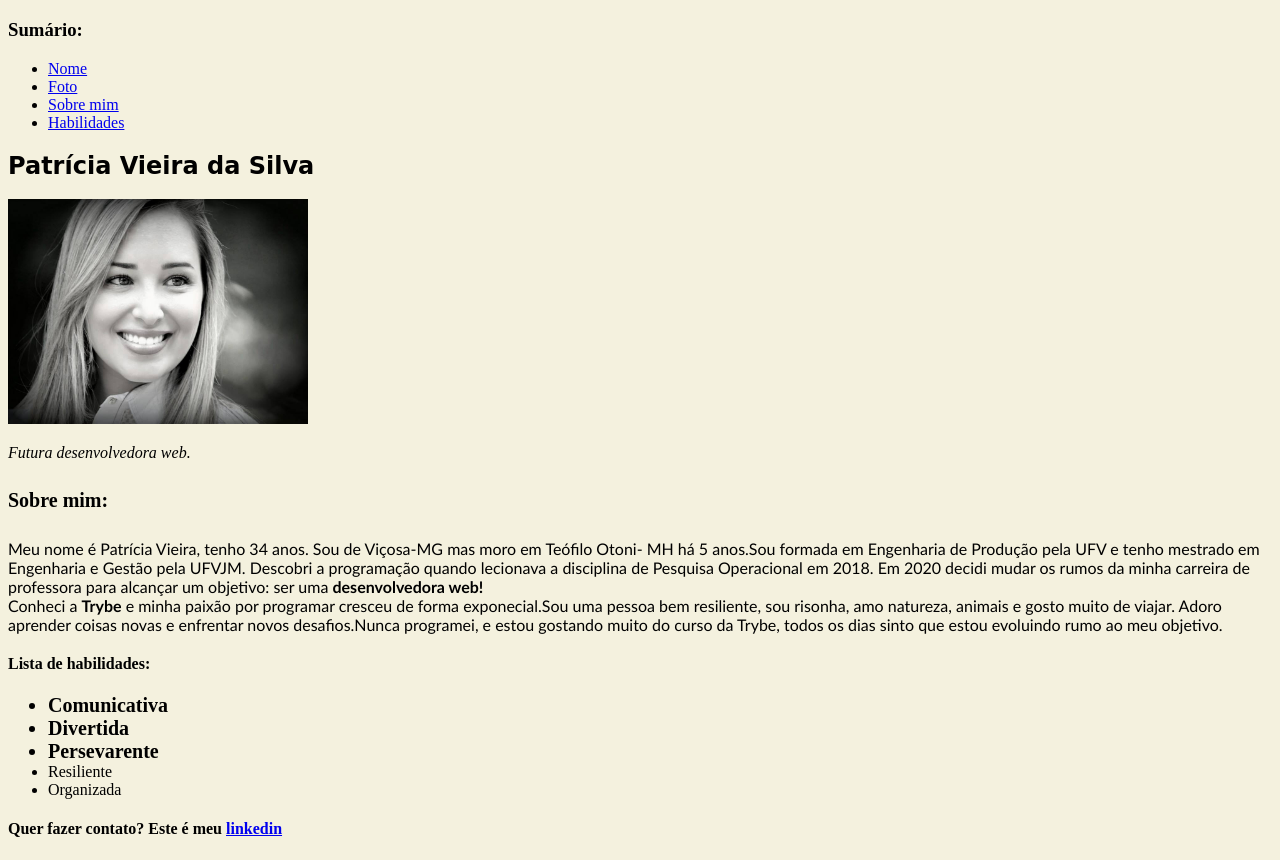
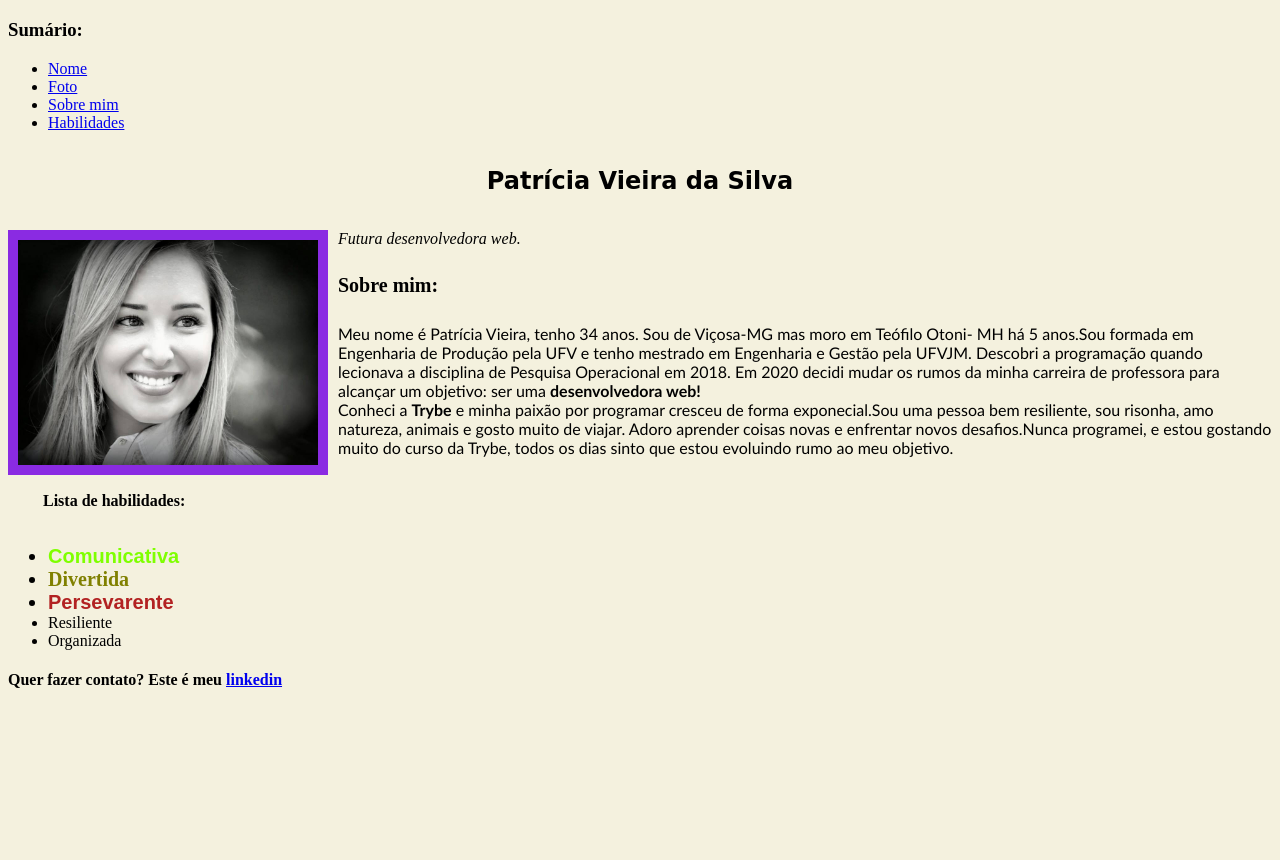
Before and after one commit to patriciavsilva/patriciavsilva.github.io, a plain HTML site: page index.html in a window 1280 px wide. Shown: the part 61-921 px from the top of the page. After the commit the page ends 800 px from the top, so only its background shows below. Drawn offline with Linux system fonts and the light colour scheme.

Commit message:
Portfolio atualizado

```diff
--- a/index.html
+++ b/index.html
@@ -1,24 +1,12 @@
 <!DOCTYPE html>
 <html lang="pt-br">
+
 <head>
   <meta charset="UTF-8">
   <title>HTML</title>
+  <link rel="stylesheet" href="style.css">
 </head>
-  <style>
-    h2 {
-      font-family:cursive;
-    }
-    .font-dif {
-      font-family:'Gill Sans', 'Gill Sans MT', Calibri, 'Trebuchet MS', sans-serif
-    }
-    body {
-      background-color: #f4f1de;
-    }
-    .font-size {
-      font-size: 20px;
-    }
 
-  </style>
 <body>
   <h1>Portfólio Web</h1>
   <h3>Sumário:</h3>
@@ -28,19 +16,31 @@
     <li><a href="#sobre-mim">Sobre mim</a></li>
     <li><a href="#Habilidades">Habilidades</a></li>
   </ul>
+  <div id="bloco1">
     <h2 id="Nome">Patrícia Vieira da Silva </h2>
-    <img id="Foto" src= "patricia.jpg" width="300px">
+    <img id="Foto" src="patricia.jpg" width="300px">
     <p><em> Futura desenvolvedora web. </em></p>
     <h4 class="font-size"><strong> Sobre mim: </strong></h4>
-<p id="sobre-mim" class="font-dif">Meu nome é Patrícia Vieira, tenho 34 anos. Sou de Viçosa-MG mas moro em Teófilo Otoni- MH há 5 anos.Sou formada em Engenharia de Produção pela UFV e tenho mestrado em Engenharia e Gestão pela UFVJM. Descobri a programação quando lecionava a disciplina de Pesquisa Operacional em 2018. Em 2020 decidi mudar os rumos da minha carreira de professora para alcançar um objetivo: ser uma <strong>desenvolvedora web!</strong><br> Conheci a <strong>Trybe</strong> e minha paixão por programar cresceu de forma exponecial.Sou uma pessoa bem resiliente, sou risonha, amo natureza, animais e gosto muito de viajar. Adoro aprender coisas novas e enfrentar novos desafios.Nunca programei, e estou gostando muito do curso da Trybe, todos os dias sinto que estou evoluindo rumo ao meu objetivo.  </p>
+    <p id="sobre-mim" class="font-dif">Meu nome é Patrícia Vieira, tenho 34 anos. Sou de Viçosa-MG mas moro em Teófilo
+      Otoni- MH há 5 anos.Sou formada em Engenharia de Produção pela UFV e tenho mestrado em Engenharia e Gestão pela
+      UFVJM. Descobri a programação quando lecionava a disciplina de Pesquisa Operacional em 2018. Em 2020 decidi mudar
+      os rumos da minha carreira de professora para alcançar um objetivo: ser uma <strong>desenvolvedora
+        web!</strong><br> Conheci a <strong>Trybe</strong> e minha paixão por programar cresceu de forma exponecial.Sou
+      uma pessoa bem resiliente, sou risonha, amo natureza, animais e gosto muito de viajar. Adoro aprender coisas novas
+      e enfrentar novos desafios.Nunca programei, e estou gostando muito do curso da Trybe, todos os dias sinto que
+      estou evoluindo rumo ao meu objetivo. </p>
+  </div>
   <h4 id="Habilidades">Lista de habilidades: </h4>
+
   <ul>
-<li class="font-size"> <strong>Comunicativa</strong></li>
-<li class="font-size"> <strong>Divertida</strong></li>
-<li class="font-size"> <strong>Persevarente</strong></li>
+    <li class="font-size"> <strong> <span id="comunicativa">Comunicativa</span></strong></li>
+    <li class="font-size"> <strong><span id="divertida">Divertida</span></strong></li>
+    <li class="font-size"> <strong><span id="perseverante">Persevarente</span></strong></li>
     <li>Resiliente</li>
     <li>Organizada</li>
   </ul>
-<h4> Quer fazer contato? Este é meu <a href="https://www.linkedin.com/in/patr%C3%ADciadesenvolvedoraweb/" target= "_blanck">linkedin</a></h4>
+  <h4> Quer fazer contato? Este é meu <a href="https://www.linkedin.com/in/patr%C3%ADciadesenvolvedoraweb/"
+      target="_blanck">linkedin</a></h4>
 </body>
+
 </html>
--- /dev/null
+++ b/style.css
@@ -0,0 +1,37 @@
+h2 {
+  font-family:cursive;
+}
+.font-dif {
+  font-family:'Gill Sans', 'Gill Sans MT', Calibri, 'Trebuchet MS', sans-serif
+}
+body {
+  background-color: #f4f1de;
+}
+.font-size {
+  font-size: 20px;
+}
+#Foto {
+  float: left;
+  margin-right:10px;
+  margin-bottom:2px;
+  padding:10px;
+  background-color: blueviolet;
+}
+#Nome {
+  text-align: center;
+  margin: 35px;
+}
+#Habilidades {
+  margin:35px
+}
+#comunicativa {
+  color: chartreuse;
+  font-family: Arial, Helvetica, sans-serif;
+}
+#perseverante {font-family: fantasy;
+  color: firebrick;
+
+}
+#divertida {
+  color: olive;
+}
```
Lines whose indentation alone changed are shown as unchanged.
